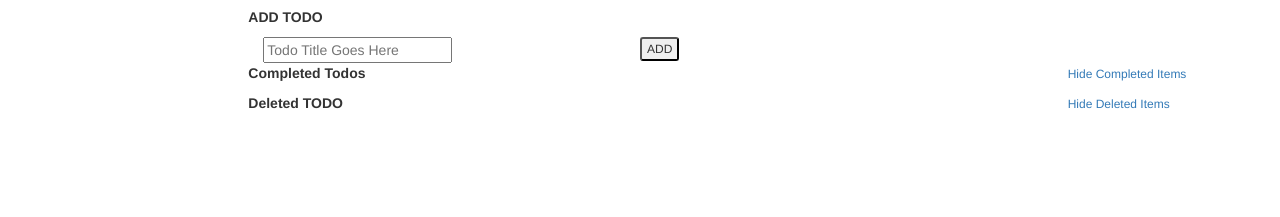
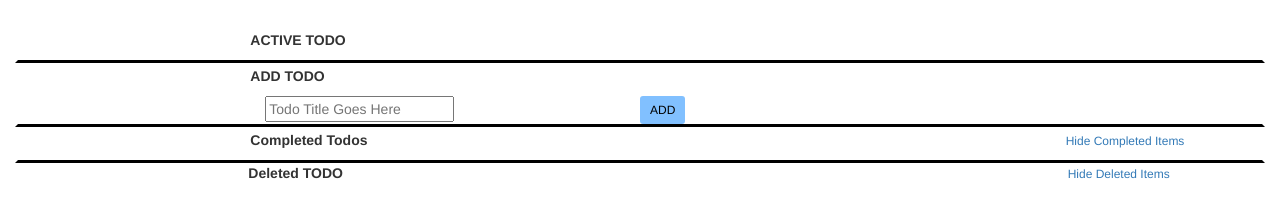
Before and after one commit to GarimaSrivastava/assignment3-todo, a website: page public/index.html in a window 1280 px wide. Shown: the part 113-330 px from the top of the page. Drawn offline with nearby package versions, Linux system fonts and the light colour scheme; no server answers.

Commit message:
Division between ACTIVE, COMPLETE and DELETE

```diff
--- a/public/style.css
+++ b/public/style.css
@@ -1,3 +1,12 @@
+.btn-group button {
+    background-color: #81c0ff;
+    border: 1px #44b3ff;
+    color: black;
+    padding: 5px 10px; /* Some padding */
+    cursor: pointer; /* Pointer/hand icon */
+    float: left;
+
+}
 
 div.heading{
     align-content: center;
@@ -6,6 +15,24 @@ div.heading{
 }
 
 
+.breathTop {
+    margin-top: 50px;
+}
+
+.borderBottom {
+    border: solid #ffffff;
+    border-bottom-color: #000000;
+}
+
+.breathHorizontal {
+    margin-left: 5px;
+    margin-right: 5px;
+}
+
+.breathVertical {
+    margin-top: 5px;
+    margin-bottom: 5px;
+}
 div.todoStatusACTIVE{
     color : blue
 }
```
